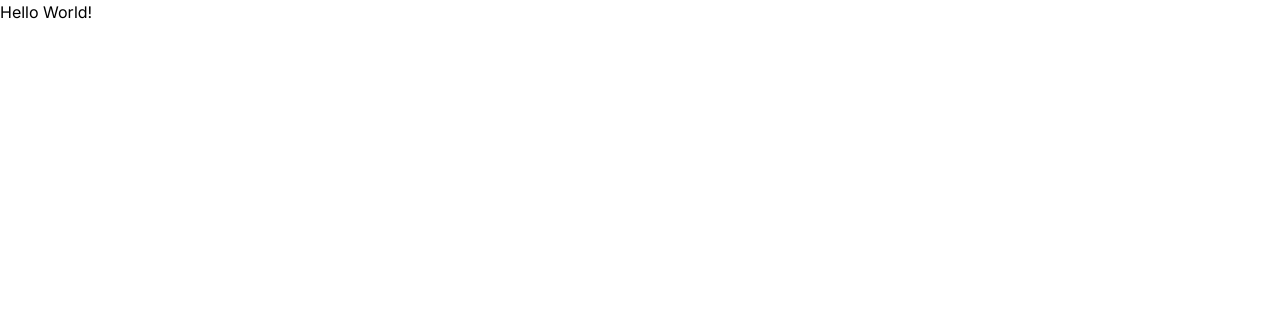
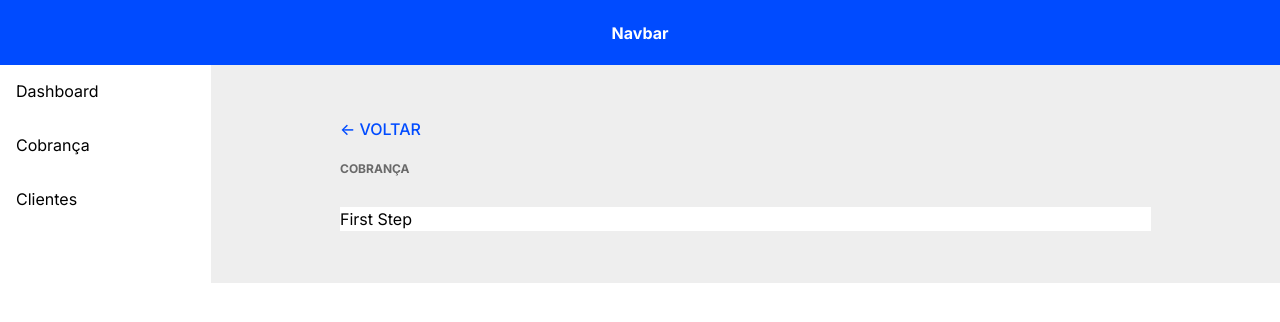
Before and after one commit to vitorluigiorsini/converteme-cobranca, a React (Vite) app: page / in a window 1280 px wide. Shown: the top 322 px of the page. Built offline with nearby package versions, Linux system fonts and the light colour scheme.

Commit message:
creates basic structure for the payment first step section

```diff
--- a/src/App.tsx
+++ b/src/App.tsx
@@ -1,5 +1,17 @@
+import { Option, Sidebar } from './components'
+
 const App = () => {
-  return <h1>Hello World!</h1>
+  return (
+    <>
+      <h1 className="flex justify-center items-center h-[65px] w-full text-white font-bold bg-secondary">
+        Navbar
+      </h1>
+      <div className="flex">
+        <Sidebar />
+        <Option />
+      </div>
+    </>
+  )
 }
 
 export default App
--- /dev/null
+++ b/src/components/Option.tsx
@@ -0,0 +1,17 @@
+import { Payment } from '.'
+
+const Option = () => {
+  return (
+    <div className="bg-grey flex-1 w-full flex flex-col items-center py-[52px]">
+      <div className="flex flex-col items-start w-[811px]">
+        <a className="block mb-5 text-base font-medium text-secondary" href="#">
+          {'<- VOLTAR'}
+        </a>
+        <h1 className="mb-[30px] text-xs font-bold text-primary">COBRANÇA</h1>
+        <Payment />
+      </div>
+    </div>
+  )
+}
+
+export default Option
--- /dev/null
+++ b/src/components/Sidebar.tsx
@@ -0,0 +1,11 @@
+const Sidebar = () => {
+  return (
+    <div className="w-[211px] px-4 py-[14px] flex flex-col gap-[30px]">
+      <a>Dashboard</a>
+      <a>Cobrança</a>
+      <a>Clientes</a>
+    </div>
+  )
+}
+
+export default Sidebar
--- /dev/null
+++ b/src/components/index.ts
@@ -0,0 +1,5 @@
+import Option from './Option'
+import Payment from './payment/Payment'
+import Sidebar from './Sidebar'
+
+export { Option, Payment, Sidebar }
--- /dev/null
+++ b/src/components/payment/FirstStep.tsx
@@ -0,0 +1,9 @@
+const FirstStep = () => {
+  return (
+    <div className="bg-white w-full">
+      <h1>First Step</h1>
+    </div>
+  )
+}
+
+export default FirstStep
--- /dev/null
+++ b/src/components/payment/Payment.tsx
@@ -0,0 +1,11 @@
+import FirstStep from './FirstStep'
+
+const Payment = () => {
+  return (
+    <>
+      <FirstStep />
+    </>
+  )
+}
+
+export default Payment
--- a/tailwind.config.js
+++ b/tailwind.config.js
@@ -2,7 +2,17 @@
 export default {
   content: ['./index.html', './src/**/*.{js,ts,jsx,tsx}'],
   theme: {
-    extend: {}
+    extend: {
+      colors: {
+        primary: '#696969',
+        secondary: '#004BFF',
+        black: '#000000',
+        white: '#FFFFFF',
+        red: '#EA5462',
+        green: '#00CDA8',
+        grey: '#EEEEEE'
+      }
+    }
   },
   plugins: []
 }
```
